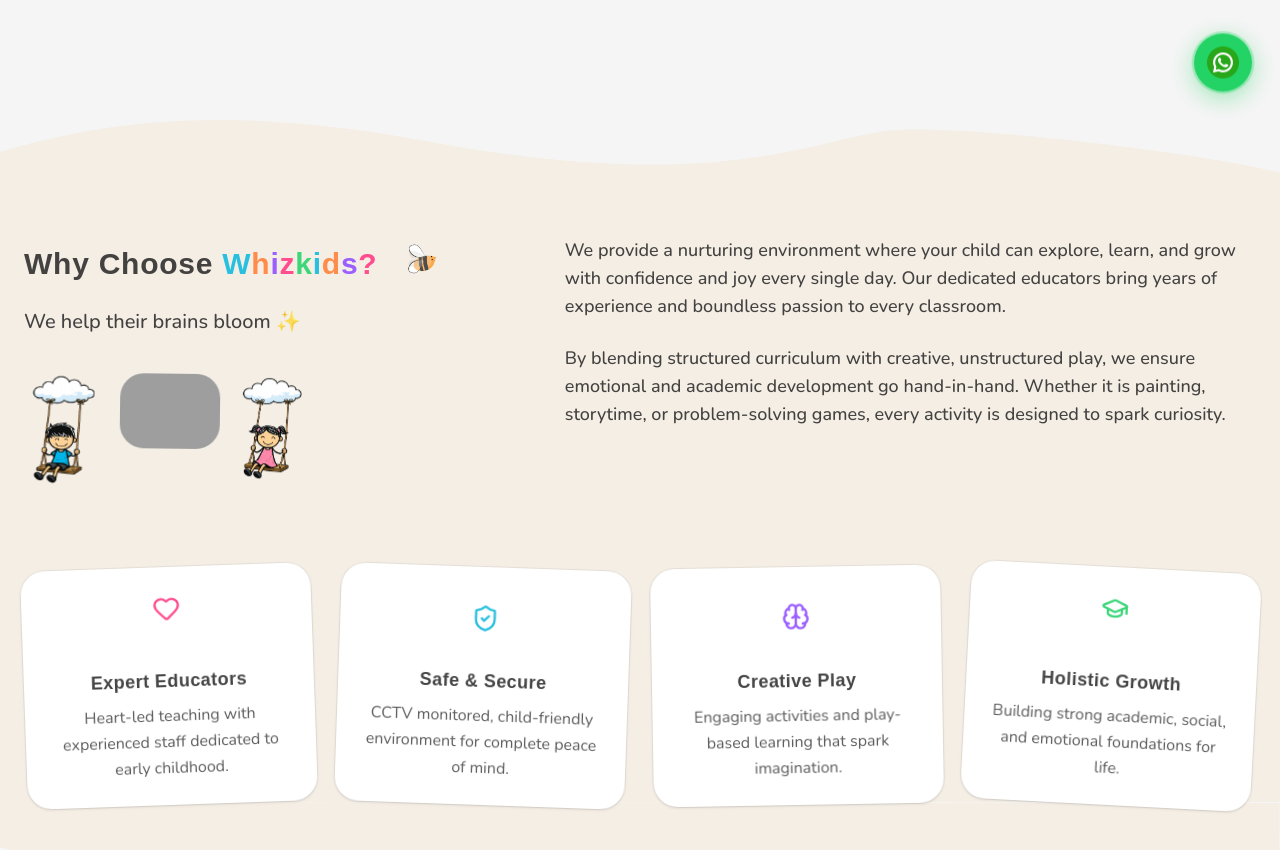
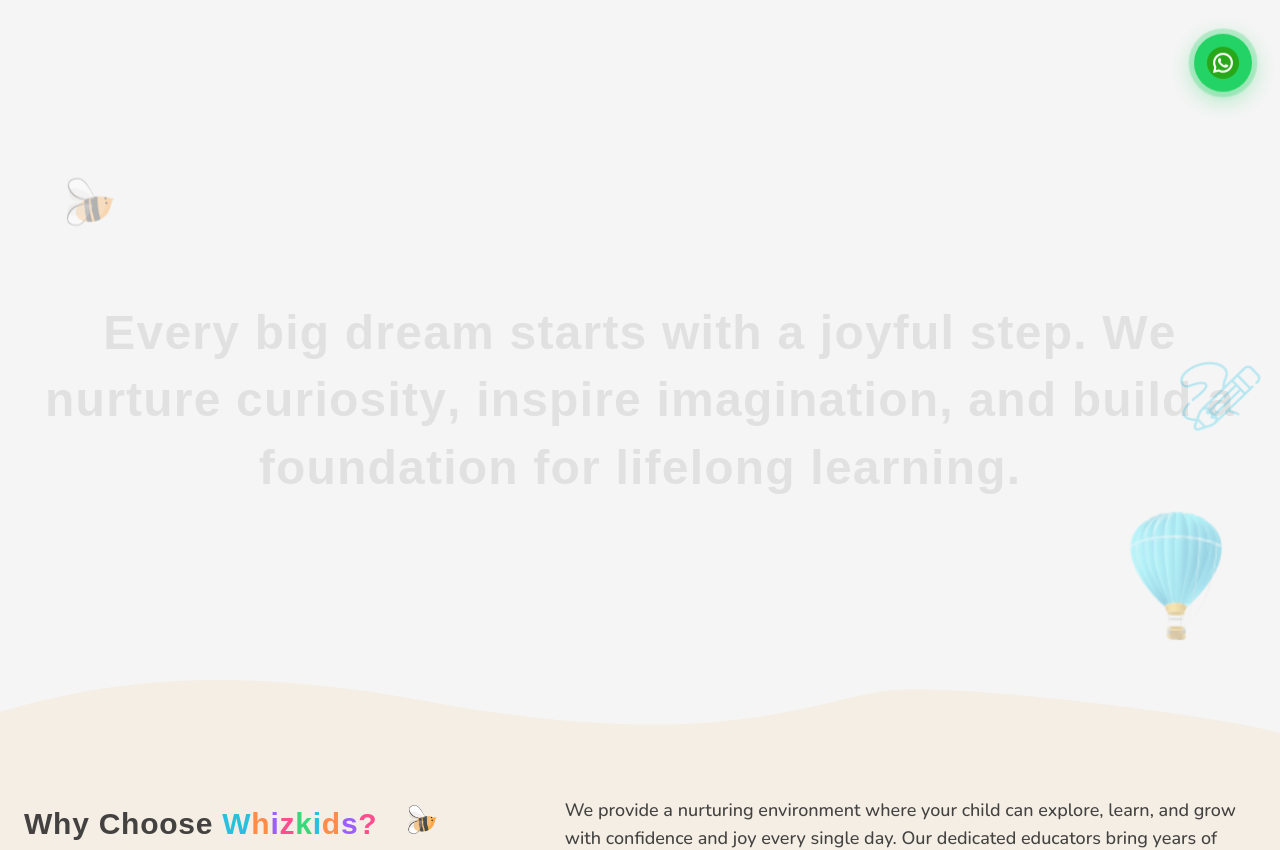
Before and after one commit to raikashah-03/whizkids, a Next.js app in the folder apps/web/: page / in a window 1280 px wide. Shown: the part 680-1530 px from the top of the page. Built offline with nearby package versions, Linux system fonts and the light colour scheme; grey boxes are pictures that could not be loaded; a web font is replaced by a local one.

Commit message:
feat: implement SpecialTagline component with GSAP scroll-triggered animations and add supporting dependencies

```diff
--- a/apps/web/app/page.tsx
+++ b/apps/web/app/page.tsx
@@ -1,16 +1,17 @@
-import Image from "next/image";
 import BuildingFoundation from "@/components/BuildingFoundation";
 import FAQPage from "@/components/FAQPage";
 import ProgramPage from "@/components/ProgramPage";
+import SpecialTagline from "@/components/SpecialTagline";
 import WhyChoose from "@/components/WhyChoose";
+import Image from "next/image";
 
 export default function Home() {
   return (
     <div>
       <div className="h-screen"></div>
+      <SpecialTagline />
       <WhyChoose />
       <BuildingFoundation />
-
       <div className="relative">
         {/* Floating Icons for Program & FAQ pages */}
         <div className="absolute top-20 left-4 md:left-12 w-16 h-16 md:w-24 md:h-24 pointer-events-none animate-float z-20">
--- /dev/null
+++ b/apps/web/components/SpecialTagline.tsx
@@ -0,0 +1,114 @@
+"use client";
+
+import { useGSAP } from "@gsap/react";
+import gsap from "gsap";
+import { ScrollTrigger } from "gsap/ScrollTrigger";
+import { useRef } from "react";
+import SplitType from "split-type";
+
+import Image from "next/image";
+
+// Register GSAP plugins
+if (typeof window !== "undefined") {
+  gsap.registerPlugin(ScrollTrigger, useGSAP);
+}
+
+const SpecialTagline = () => {
+  const sectionRef = useRef<HTMLDivElement>(null);
+  const textRef = useRef<HTMLHeadingElement>(null);
+  const bgShapeRef = useRef<HTMLDivElement>(null);
+
+  useGSAP(
+    () => {
+      if (!textRef.current || !sectionRef.current) return;
+
+      // Split the text into characters and words
+      const splitText = new SplitType(textRef.current, {
+        types: "words,chars",
+      });
+
+      // Animate characters
+      gsap.from(splitText.chars, {
+        opacity: 0.1,
+        stagger: 0.1,
+        scrollTrigger: {
+          trigger: sectionRef.current,
+          start: "top 55%",
+          end: "top 20%",
+          scrub: true,
+        },
+      });
+
+      // Background Shape Animation: Scaling up and moving to top
+      if (bgShapeRef.current) {
+        gsap.fromTo(
+          bgShapeRef.current,
+          {
+            y: "50%",
+            scale: 0.5,
+            opacity: 0
+          },
+          {
+            y: "-10%",
+            scale: 1.2,
+            opacity: 0.4,
+            scrollTrigger: {
+              trigger: sectionRef.current,
+              start: "top 100%",
+              end: "top 20%",
+              scrub: true,
+            },
+          }
+        );
+      }
+
+      return () => {
+        splitText.revert();
+      };
+    },
+    { scope: sectionRef }
+  );
+
+  return (
+    <section
+      ref={sectionRef}
+      className="bg-lavender-light flex items-center justify-center h-[65vh] md:h-[70vh] w-full overflow-hidden relative"
+    >
+      {/* Dynamic Background Shape */}
+      <div
+        ref={bgShapeRef}
+        className="absolute bottom-0 left-1/2 -translate-x-1/2 w-[300px] h-[300px] md:w-[500px] md:h-[500px] pointer-events-none z-0"
+      >
+        <Image
+          src="/shapes/top-shape-1.svg"
+          alt=""
+          fill
+          className="object-contain opacity-20 text-lavender-strong"
+        />
+      </div>
+
+      {/* Playful Floating Elements */}
+      <div className="absolute top-10 left-10 w-16 h-16 md:w-24 md:h-24 opacity-40 animate-float pointer-events-none z-10">
+        <Image src="/icons/bee.png" alt="" fill className="object-contain" />
+      </div>
+      <div className="absolute bottom-10 right-10 w-20 h-20 md:w-32 md:h-32 opacity-40 animate-bob pointer-events-none z-10">
+        <Image src="/icons/parasuit.png" alt="" fill className="object-contain" />
+      </div>
+      <div className="absolute top-1/2 right-5 -translate-y-1/2 w-12 h-12 md:w-20 md:h-20 opacity-30 animate-float-slow pointer-events-none z-10">
+        <Image src="/icons/pencil.png" alt="" fill className="object-contain" />
+      </div>
+
+      <div className="container max-w-4xl mx-auto relative z-10">
+        <h2
+          ref={textRef}
+          className="text-2xl sm:text-3xl md:text-4xl lg:text-5xl font-bold font-display leading-[1.4] text-lavender-strong text-center m-0"
+        >
+          Every big dream starts with a joyful step. We nurture curiosity,
+          inspire imagination, and build a foundation for lifelong learning.
+        </h2>
+      </div>
+    </section>
+  );
+};
+
+export default SpecialTagline;
--- a/apps/web/package.json
+++ b/apps/web/package.json
@@ -9,14 +9,17 @@
     "lint": "eslint"
   },
   "dependencies": {
+    "@gsap/react": "^2.1.2",
     "class-variance-authority": "^0.7.1",
     "clsx": "^2.1.1",
     "framer-motion": "^12.38.0",
+    "gsap": "^3.15.0",
     "lucide-react": "^1.8.0",
     "next": "16.2.3",
     "radix-ui": "^1.4.3",
     "react": "19.2.4",
     "react-dom": "19.2.4",
+    "split-type": "^0.3.4",
     "tailwind-merge": "^3.5.0",
     "tailwindcss-animate": "^1.0.7"
   },
```
Also changed, not shown: 1 other file (tests, documents, lock files or other folders).
